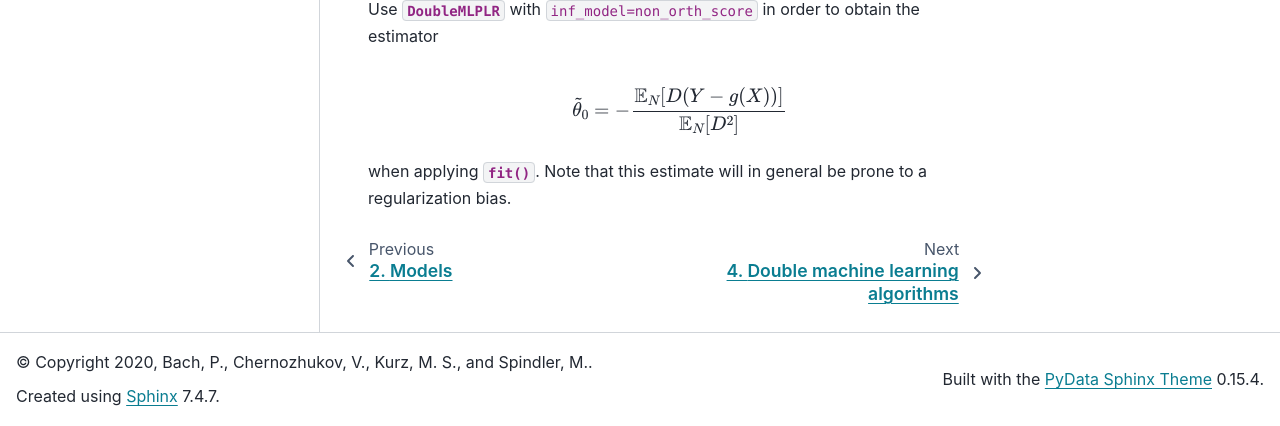
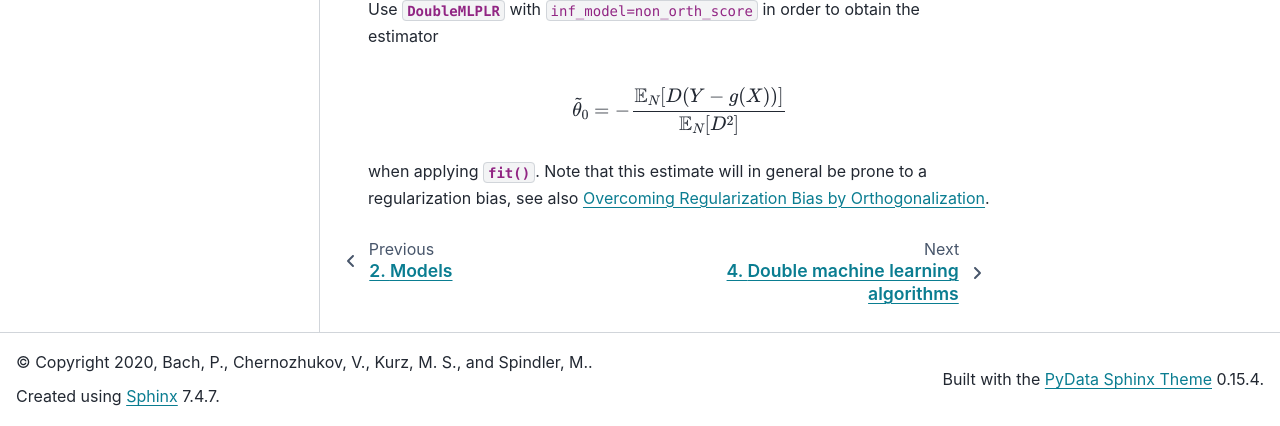
Before and after one commit to DoubleML/doubleml-for-py, a Sphinx documentation site: the page built from doubleml/doc/guide/scores.rst, in a window 1280 px wide and 900 px high, scrolled down 4285 px, cut to the strip 474-900 px from the top of the window. Built offline with Sphinx 7.4.7 and the PyData theme 0.15.4, drawn with Linux system fonts in a browser that asks for light colours; pages that are not in the unit, such as notebooks, are missing from menus.

Commit message:
added so cross references

```diff
--- a/doubleml/doc/guide/basics.rst
+++ b/doubleml/doc/guide/basics.rst
@@ -147,6 +147,8 @@ A Heuristic illustration is given by
 :math:`a` is approximately Gaussian under mild conditions.
 However, :math:`b` (the regularization bias) diverges in general.
 
+.. _bias_non_orth:
+
 Overcoming Regularization Bias by Orthogonalization
 +++++++++++++++++++++++++++++++++++++++++++++++++++
 
@@ -176,6 +178,8 @@ We use the final estimate
 
 If the nuisance models :math:`\hat{g}()` and :math:`\hat{m}()` are estimate on the whole dataset which is also used for obtaining
 the final estimate :math:`\check{\theta}` another bias can be observed.
+
+.. _bias_overfitting:
 
 Sample Splitting to Remove Bias Induced by Overfitting
 ++++++++++++++++++++++++++++++++++++++++++++++++++++++
--- a/doubleml/doc/guide/scores.rst
+++ b/doubleml/doc/guide/scores.rst
@@ -235,4 +235,4 @@ Use :class:`~doubleml.double_ml_plr.DoubleMLPLR` with ``inf_model=non_orth_score
     \tilde{\theta}_0 = - \frac{\mathbb{E}_N[D (Y-g(X))]}{\mathbb{E}_N[D^2]}
 
 when applying :meth:`~doubleml.double_ml_plr.DoubleMLPLR.fit`.
-Note that this estimate will in general be prone to a regularization bias.
+Note that this estimate will in general be prone to a regularization bias, see also :ref:`bias_non_orth`.
```
